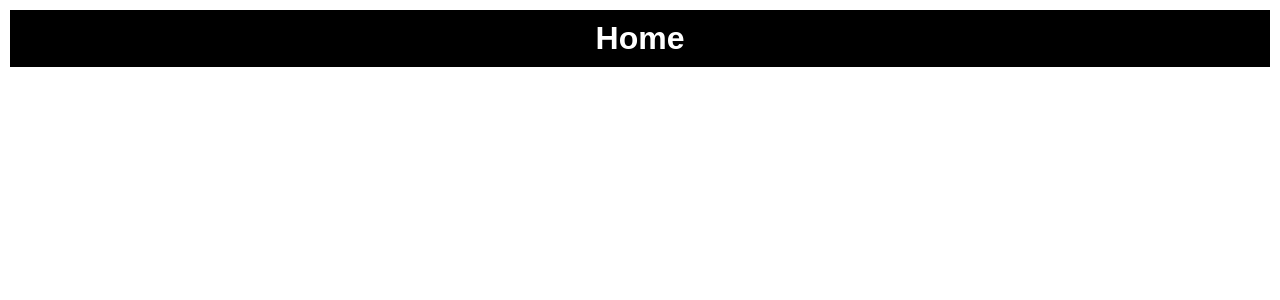
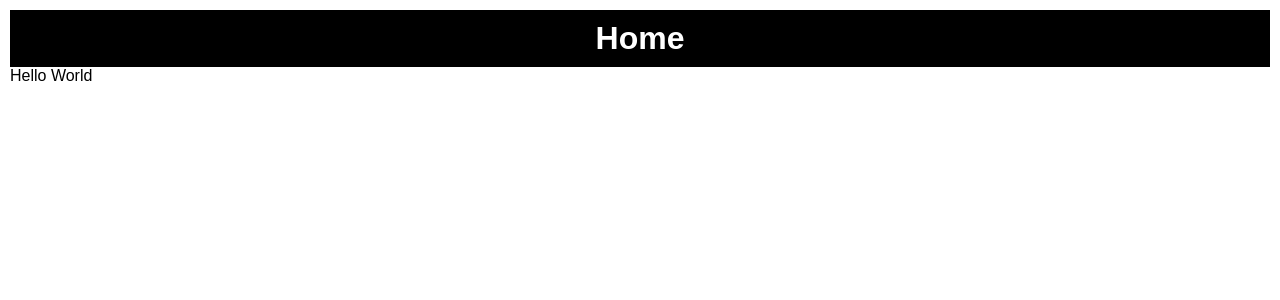
Before and after one commit to rnb16178/university, a PHP site: page / in a window 1280 px wide. Shown: the part 80-380 px from the top of the page. Run offline with PHP 8.4, Linux system fonts and the light colour scheme.

Commit message:
Update index.php

```diff
--- a/index.php
+++ b/index.php
@@ -46,7 +46,7 @@ if (!isset($_SESSION['logged-in'])) {
                 ?>
             </h1>
         </div>
-
+        <p>Hello World</p>
     </div>
 
 
```
